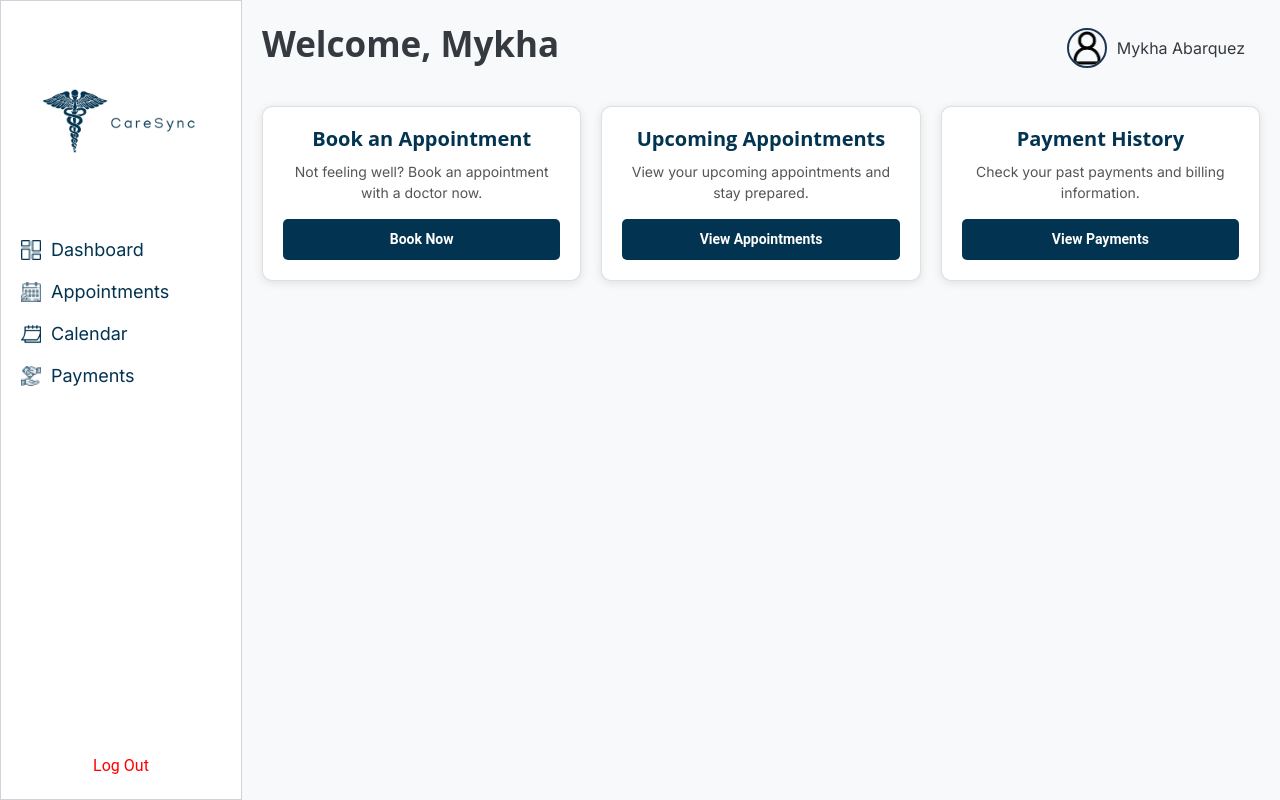
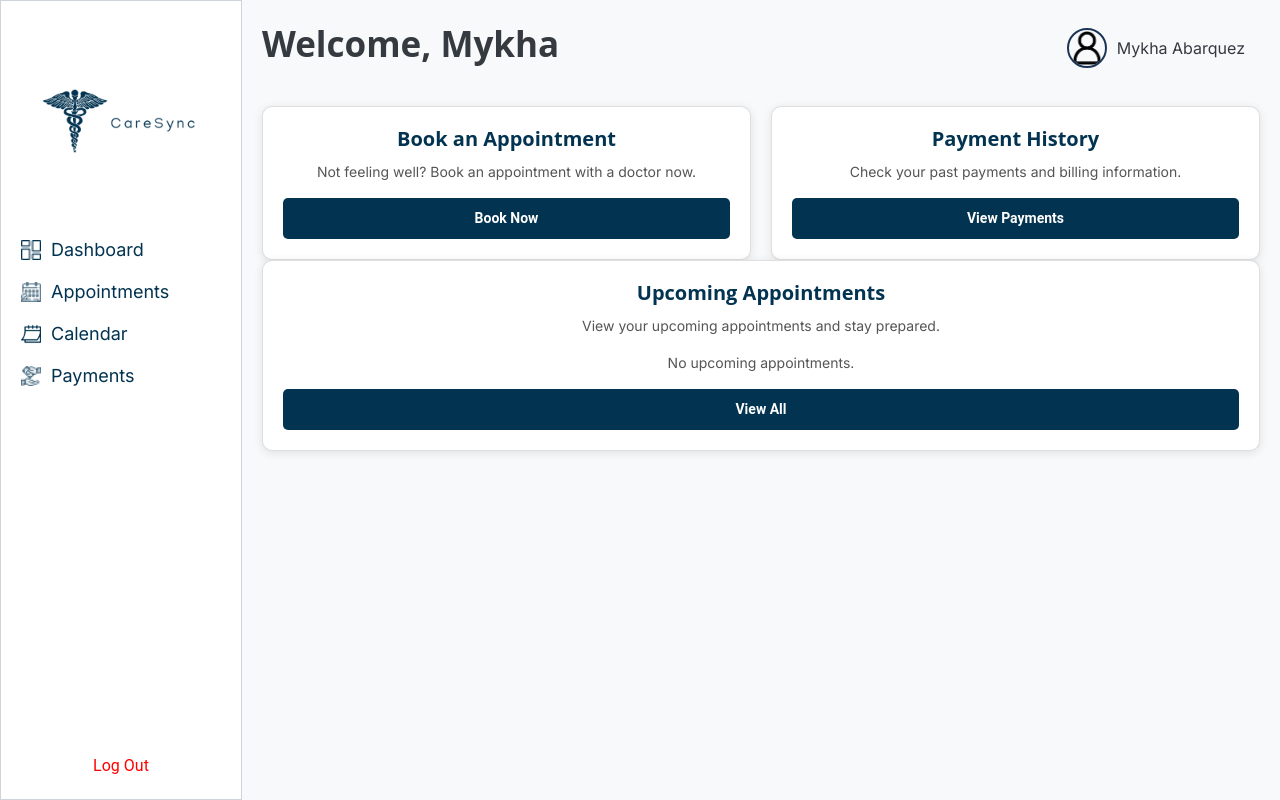
Before and after one commit to AbarquezMyk/PROJECTDJANGO, a Django app: page /dashboard/ in a window 1280 px wide. Run offline with Django 5.2, Linux system fonts and the light colour scheme; a user stored in the database is signed in; some libraries are stand-ins or nearby versions.

Commit message:
Tried Fixing the Calendar

```diff
--- a/CareSync/appointments/urls.py
+++ b/CareSync/appointments/urls.py
@@ -14,6 +14,7 @@ urlpatterns = [
     path('cards/delete/<int:card_id>/', views.delete_card, name='delete_card'),
     path('calendar/', views.calendar_view, name='calendar'),
     path('calendar/events/', views.get_events, name='get_events'),
+    path('calendar/appointments/', views.get_upcoming_appointments, name='calendar_appointments'),
     path('calendar/events/add/', views.add_event, name='add_event'),
     path('calendar/events/edit/<int:event_id>/', views.edit_event, name='edit_event'),
     path('calendar/events/delete/<int:event_id>/', views.delete_event, name='delete_event'),
--- a/CareSync/patients/templates/patients/dashboard.html
+++ b/CareSync/patients/templates/patients/dashboard.html
@@ -138,15 +138,29 @@
                 <a href="{% url 'appointments:choose_your_doctor' %}" class="btn btn-primary">Book Now</a>
             </div>
             <div class="card">
-                <h3>Upcoming Appointments</h3>
-                <p>View your upcoming appointments and stay prepared.</p>
-                <a href="{% url 'appointments:appointment_history' %}" class="btn btn-primary">View Appointments</a>
-            </div>
-            <div class="card">
                 <h3>Payment History</h3>
                 <p>Check your past payments and billing information.</p>
                 <a href="{% url 'appointments:credit_card' %}" class="btn btn-primary">View Payments</a>
             </div>
+        </div>
+
+        <div class="card">
+            <h3>Upcoming Appointments</h3>
+            <p>View your upcoming appointments and stay prepared.</p>
+            {% if upcoming_appointments %}
+                <ul style="list-style: none; padding: 0;">
+                    {% for appointment in upcoming_appointments %}
+                        <li style="margin-bottom: 10px; padding: 10px; border: 1px solid #CED4DA; border-radius: 5px; background-color: #fff;">
+                            <strong>{{ appointment.doctor.name }}</strong><br>
+                            <span>{{ appointment.appointment_date|date:"d.m.Y - H:i" }}</span><br>
+                            <span>{{ appointment.reason }}</span>
+                        </li>
+                    {% endfor %}
+                </ul>
+            {% else %}
+                <p>No upcoming appointments.</p>
+            {% endif %}
+            <a href="{% url 'appointments:appointment_history' %}" class="btn btn-primary">View All</a>
         </div>
     </div>
 
--- a/CareSync/patients/views.py
+++ b/CareSync/patients/views.py
@@ -3,6 +3,21 @@ from django.contrib.auth import login, authenticate, logout
 from .forms import RegistrationForm, LoginForm, ProfileForm
 from .models import UserProfile
 from django.contrib.auth.decorators import login_required
+from appointments.models import Appointment
+from django.utils.timezone import now
+
+def dashboard_view(request):
+    # Fetch upcoming appointments for the logged-in user
+    upcoming_appointments = Appointment.objects.filter(
+        user=request.user,
+        appointment_date__gte=now()
+    ).order_by('appointment_date')
+
+    context = {
+        'first_name': request.user.first_name,
+        'upcoming_appointments': upcoming_appointments,
+    }
+    return render(request, 'dashboard.html', context)
 
 
 def register(request):
```
Also changed, not shown: CareSync/appointments/views.py (+33 -2 lines), CareSync/db.sqlite3.
